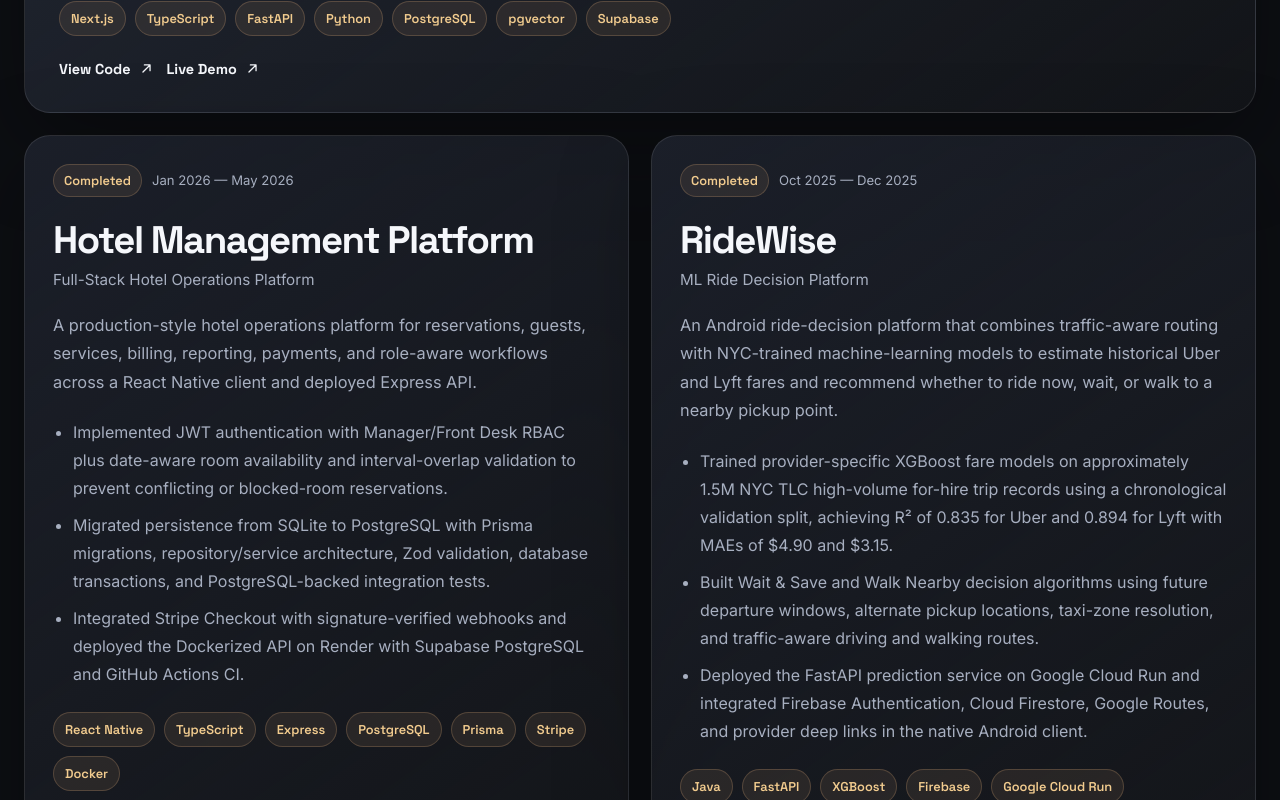
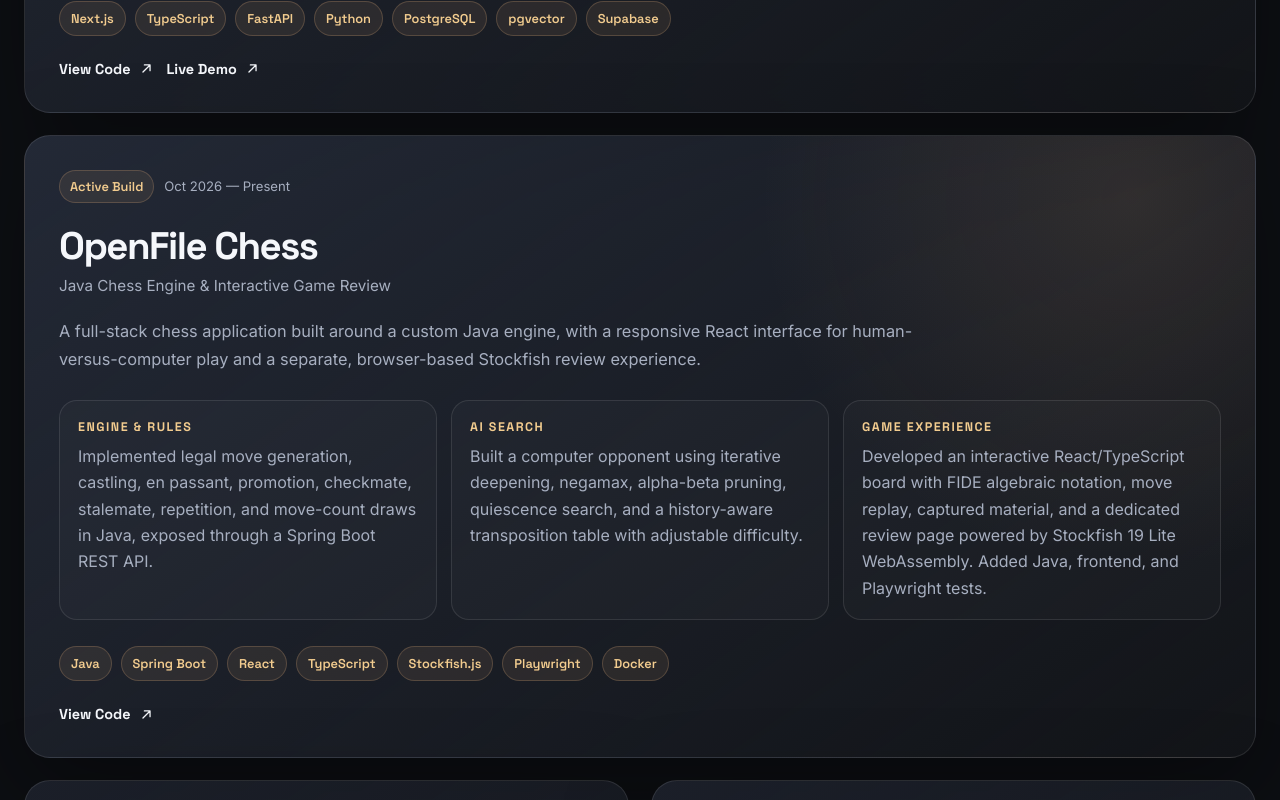
Before and after one commit to SohamxP/Soham-portfolio, a React (Vite) app: page / in a window 1280 px wide. Shown: the part 3040-3840 px from the top of the page. Built offline with nearby package versions, Linux system fonts and the light colour scheme.

Commit message:
Show OpenFile Chess as featured portfolio project

```diff
--- a/src/data.js
+++ b/src/data.js
@@ -75,6 +75,43 @@ export const projects = [
     ],
     github: "https://github.com/SohamxP/campus-ai",
     demo: "https://campus-ai-peach.vercel.app",
+  },
+  {
+    name: "OpenFile Chess",
+    subtitle: "Java Chess Engine & Interactive Game Review",
+    featured: true,
+    status: "Active Build",
+    date: "Oct 2026 — Present",
+    description:
+      "A full-stack chess application built around a custom Java engine, with a responsive React interface for human-versus-computer play and a separate, browser-based Stockfish review experience.",
+    highlights: [
+      {
+        label: "Engine & Rules",
+        value:
+          "Implemented legal move generation, castling, en passant, promotion, checkmate, stalemate, repetition, and move-count draws in Java, exposed through a Spring Boot REST API.",
+      },
+      {
+        label: "AI Search",
+        value:
+          "Built a computer opponent using iterative deepening, negamax, alpha-beta pruning, quiescence search, and a history-aware transposition table with adjustable difficulty.",
+      },
+      {
+        label: "Game Experience",
+        value:
+          "Developed an interactive React/TypeScript board with FIDE algebraic notation, move replay, captured material, and a dedicated review page powered by Stockfish 19 Lite WebAssembly. Added Java, frontend, and Playwright tests.",
+      },
+    ],
+    tech: [
+      "Java",
+      "Spring Boot",
+      "React",
+      "TypeScript",
+      "Stockfish.js",
+      "Playwright",
+      "Docker",
+    ],
+    github: "https://github.com/SohamxP/chess-engine",
+    demo: "",
   },
   {
     name: "Hotel Management Platform",
@@ -171,6 +208,7 @@ export const skills = [
     items: [
       "Pytest",
       "Vitest",
+      "Playwright",
       "Supertest",
       "GitHub Actions",
       "Docker",
@@ -195,6 +233,8 @@ export const skills = [
       "Concepts I apply when designing reliable data, backend, and intelligent application systems.",
     items: [
       "Data Structures & Algorithms",
+      "Game Tree Search",
+      "Alpha-Beta Pruning",
       "Machine Learning",
       "RAG",
       "Vector Search",
```
